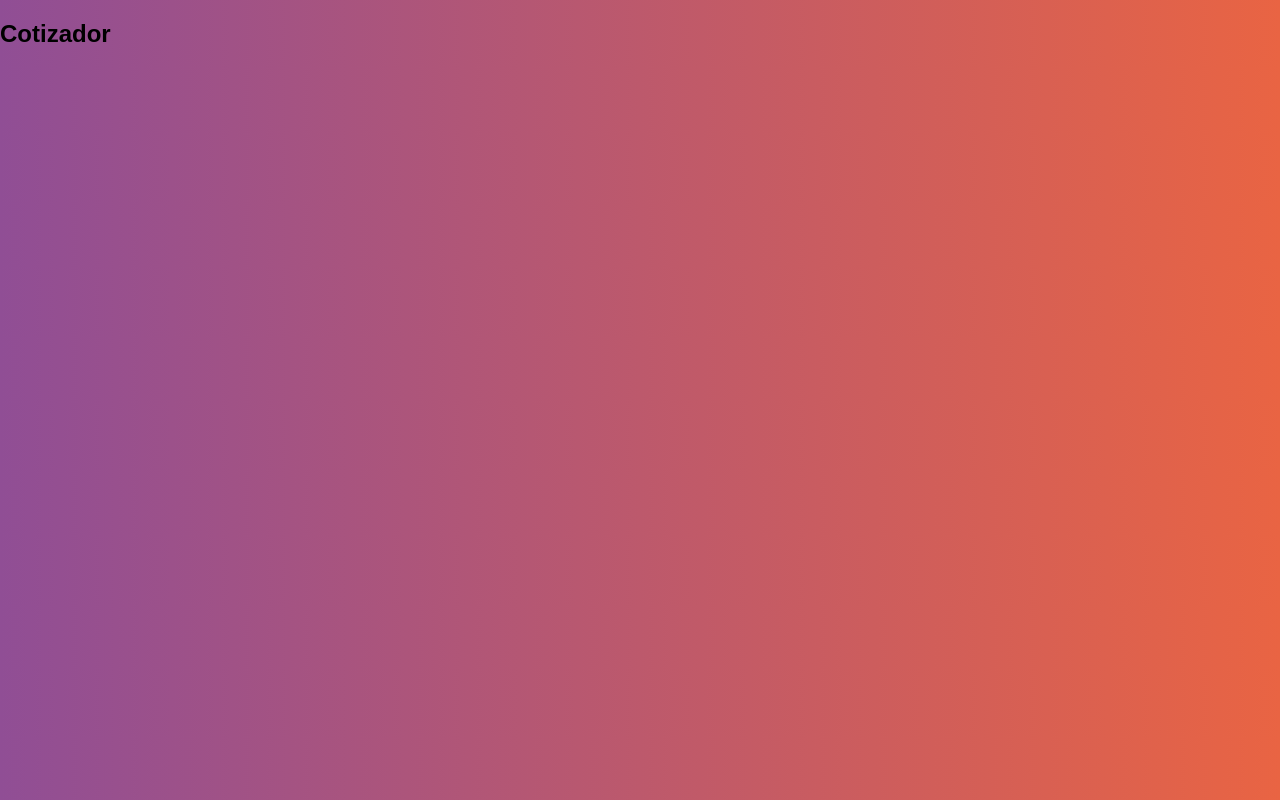
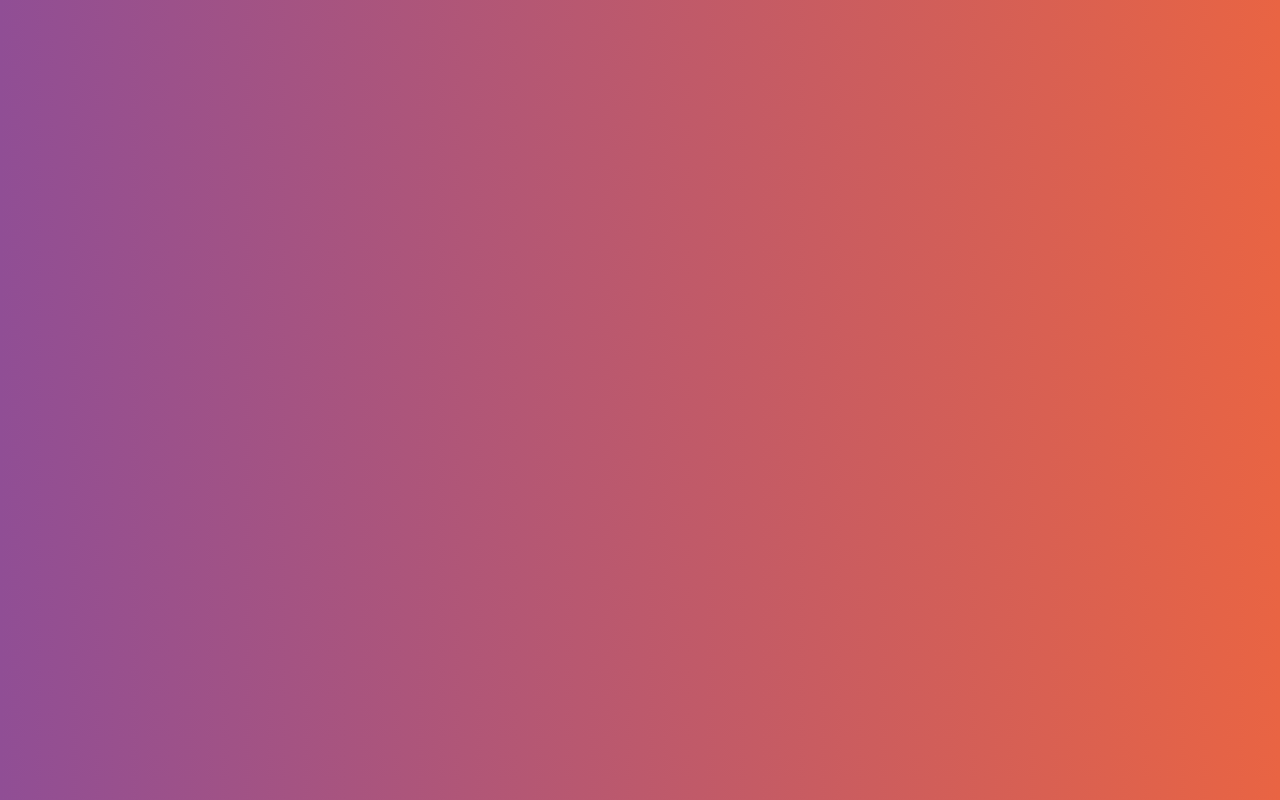
Before and after one commit to jimmy404/REACT-StyledComponents-Cotizador-Seguro, a React (Create React App) app: page / in a window 1280 px wide. Built offline with nearby package versions, Linux system fonts and the light colour scheme.

Commit message:
Adding import Header - App.js

```diff
--- a/src/App.js
+++ b/src/App.js
@@ -1,9 +1,10 @@
 import React from 'react';
+import Header from './components/Header';
 
 
 function App() {
   return (
-    <h2>Cotizador</h2>
+      <Header />
   );
 }
 
```
